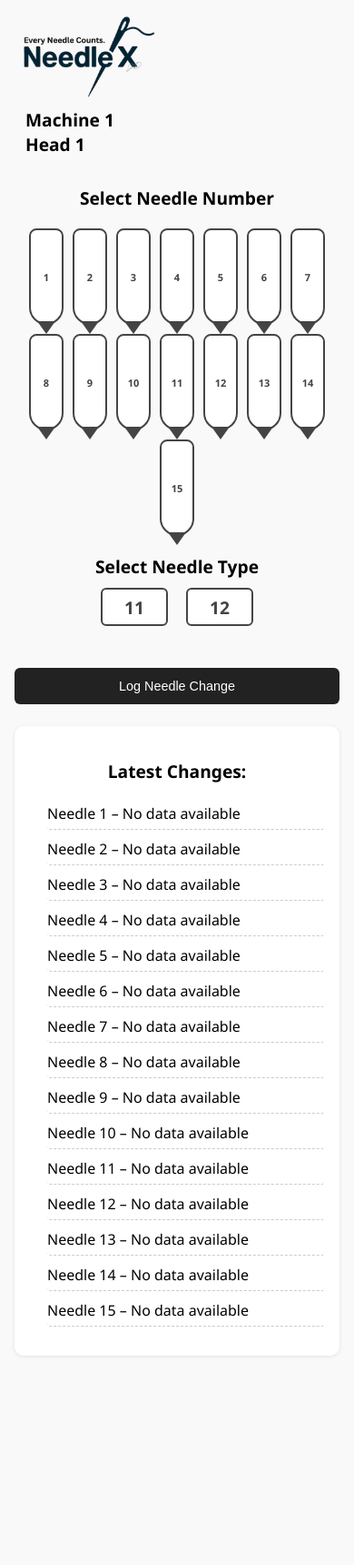
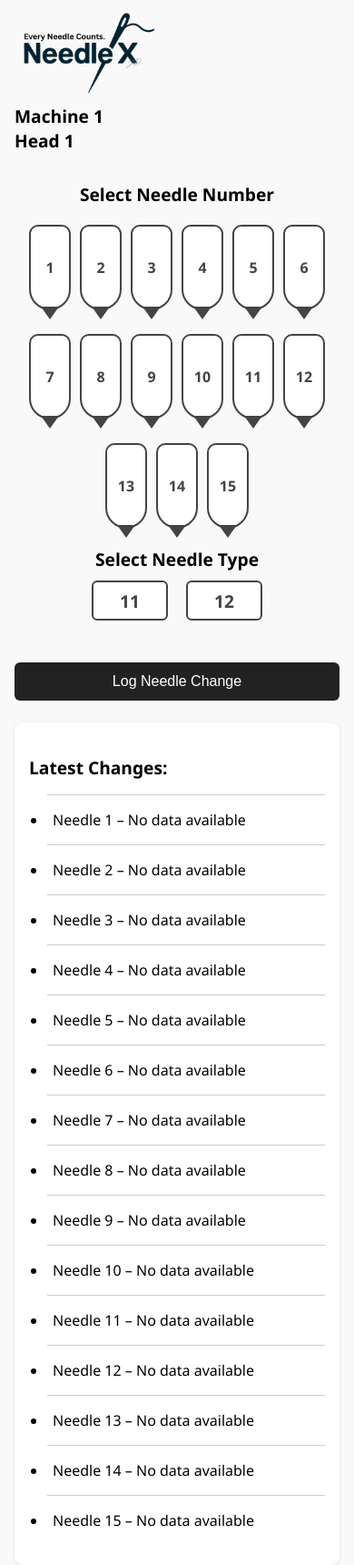
Before and after one commit to gigtarget/needlex, a Flask app: page /head/1/1 in a window 390 px wide. Shown: the whole page at 91% size. Before the commit the page ends 1491 px from the top, so only its background shows below. Run offline with Flask 3, Linux system fonts and the light colour scheme; data that the repository does not hold is empty.

Commit message:
Update head_view.html

```diff
--- a/app/templates/head_view.html
+++ b/app/templates/head_view.html
@@ -7,15 +7,15 @@
     body {
       font-family: 'Segoe UI', sans-serif;
       background: #f9f9f9;
-      padding: 16px;
       margin: 0;
+      padding: 0;
     }
 
-    .header {
+    .top-bar {
       display: flex;
       justify-content: space-between;
       align-items: center;
-      flex-wrap: wrap;
+      padding: 12px 16px;
     }
 
     .logo {
@@ -24,13 +24,20 @@
 
     .machine-head {
       text-align: right;
+    }
+
+    .machine-head h2 {
+      margin: 0;
+      font-size: 1.2rem;
       font-weight: bold;
-      font-size: 1.3rem;
-      padding: 12px;
+    }
+
+    .container {
+      text-align: center;
+      padding: 0 16px;
     }
 
     h3 {
-      text-align: center;
       font-size: 1.2rem;
       font-weight: 600;
       margin: 20px 0 10px;
@@ -40,8 +47,9 @@
       display: flex;
       flex-wrap: wrap;
       justify-content: center;
-      gap: 10px;
-      margin: 20px auto;
+      column-gap: 8px;
+      row-gap: 24px;
+      margin: 20px auto 10px auto;
       max-width: 100%;
     }
 
@@ -63,8 +71,18 @@
       font-weight: bold;
       color: #444;
       transition: background 0.3s ease;
-      padding: 6px 0;
+      font-size: 14px;
+    }
+
+    .needle .number {
+      font-size: 16px;
+      font-weight: 700;
+    }
+
+    .needle .date {
+      margin-top: 4px;
       font-size: 12px;
+      line-height: 1.1;
     }
 
     .needle::after {
@@ -98,7 +116,7 @@
     }
 
     .type-btn {
-      width: 80px;
+      width: 100px;
       height: 40px;
       border: 2px solid #444;
       border-radius: 6px;
@@ -135,6 +153,7 @@
       padding: 16px;
       border-radius: 10px;
       box-shadow: 0 1px 4px rgba(0,0,0,0.1);
+      text-align: left;
     }
 
     .log-box ul {
@@ -142,53 +161,60 @@
     }
 
     .log-box li {
-      padding: 6px 0;
+      padding: 6px;
       margin: 4px 0;
       border-radius: 4px;
-      list-style-type: none;
-      border-bottom: 1px dashed #ccc;
     }
 
-    /* Responsive Mobile */
+    .divider {
+      border-top: 1px solid #ccc;
+      margin: 10px 0;
+    }
+
     @media screen and (max-width: 600px) {
-      .header {
+      .top-bar {
         flex-direction: column;
         align-items: flex-start;
+        gap: 10px;
       }
 
       .machine-head {
         text-align: left;
-        padding-top: 10px;
-        font-size: 1.2rem;
+        width: 100%;
+      }
+
+      .needle-grid {
+        column-gap: 10px;
+        row-gap: 26px;
+        margin-top: 20px;
       }
 
       .needle {
-        width: 34px;
+        width: 42px;
         height: 90px;
-        font-size: 11px;
       }
 
       .type-btn {
-        width: 70px;
-        height: 38px;
+        width: 80px;
       }
 
       #submit-btn {
-        font-size: 0.9rem;
+        width: 100%;
       }
     }
   </style>
 </head>
 <body>
 
-  <div class="header">
+  <div class="top-bar">
     <img src="{{ url_for('static', filename='img/logo.png') }}" class="logo" alt="Logo">
     <div class="machine-head">
-      Machine {{ machine_id }}<br>
-      Head {{ head_id }}
+      <h2>Machine {{ machine_id }}</h2>
+      <h2>Head {{ head_id }}</h2>
     </div>
   </div>
 
+  <div class="container">
     <form method="POST">
       <h3>Select Needle Number</h3>
       <div class="needle-grid">
@@ -196,10 +222,9 @@
           {% set log = last_change_dict.get(i) %}
           {% set is_stale = log and (now - log.timestamp).days > 10 %}
           <div class="needle {% if is_stale %}stale{% endif %}" data-id="{{ i }}">
-          <div><strong>{{ i }}</strong></div>
+            <div class="number">{{ i }}</div>
             {% if log %}
-            <div>{{ log.timestamp.strftime('%d') }}</div>
-            <div>{{ log.timestamp.strftime('%b') }}</div>
+              <div class="date">{{ log.timestamp.strftime('%d') }}<br>{{ log.timestamp.strftime('%b') }}</div>
             {% endif %}
           </div>
         {% endfor %}
@@ -218,9 +243,10 @@
     </form>
 
     <div class="log-box">
-    <h3 style="text-align:center;">Latest Changes:</h3>
+      <h3>Latest Changes:</h3>
       <ul>
         {% for needle in range(1, 16) %}
+          <div class="divider"></div>
           {% if last_change_dict.get(needle) %}
             {% set log = last_change_dict.get(needle) %}
             {% set days_old = (now - log.timestamp).days %}
@@ -228,10 +254,13 @@
               Needle {{ needle }} (Type {{ log.needle_type }}) – {{ log.timestamp.strftime('%d %b %Y') }}
             </li>
           {% else %}
-          <li>Needle {{ needle }} – No data available</li>
+            <li style="background-color: #ffffff;">
+              Needle {{ needle }} – No data available
+            </li>
           {% endif %}
         {% endfor %}
       </ul>
+    </div>
   </div>
 
   <script>
@@ -256,5 +285,6 @@
       });
     });
   </script>
+
 </body>
 </html>
```
Lines whose indentation alone changed are shown as unchanged.
